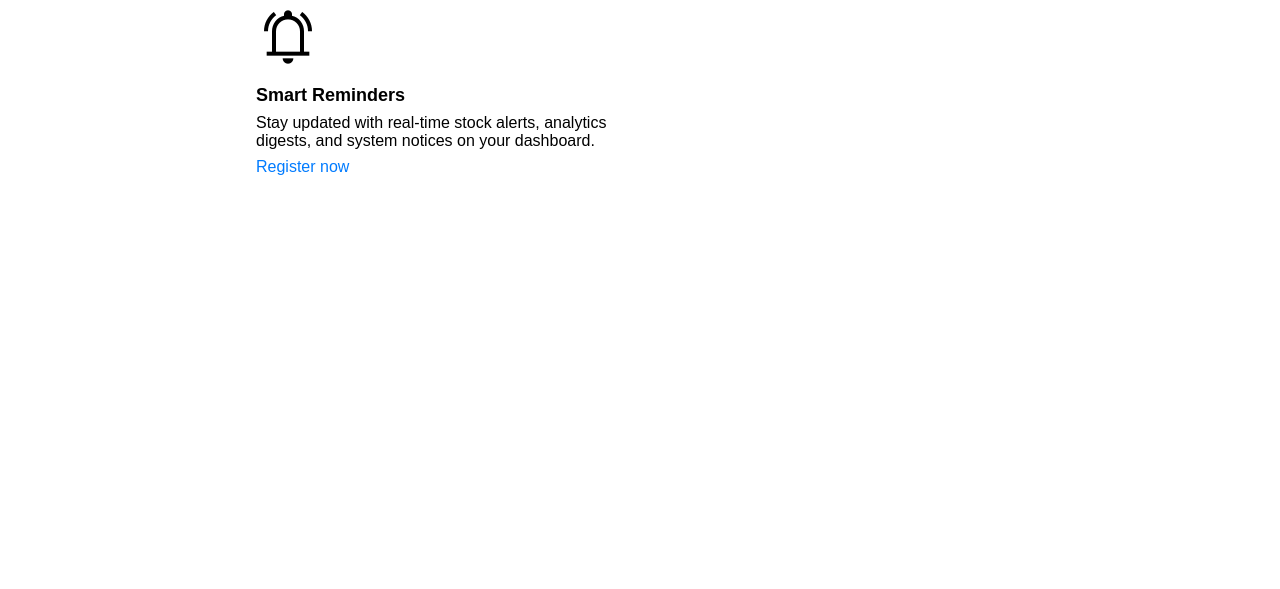
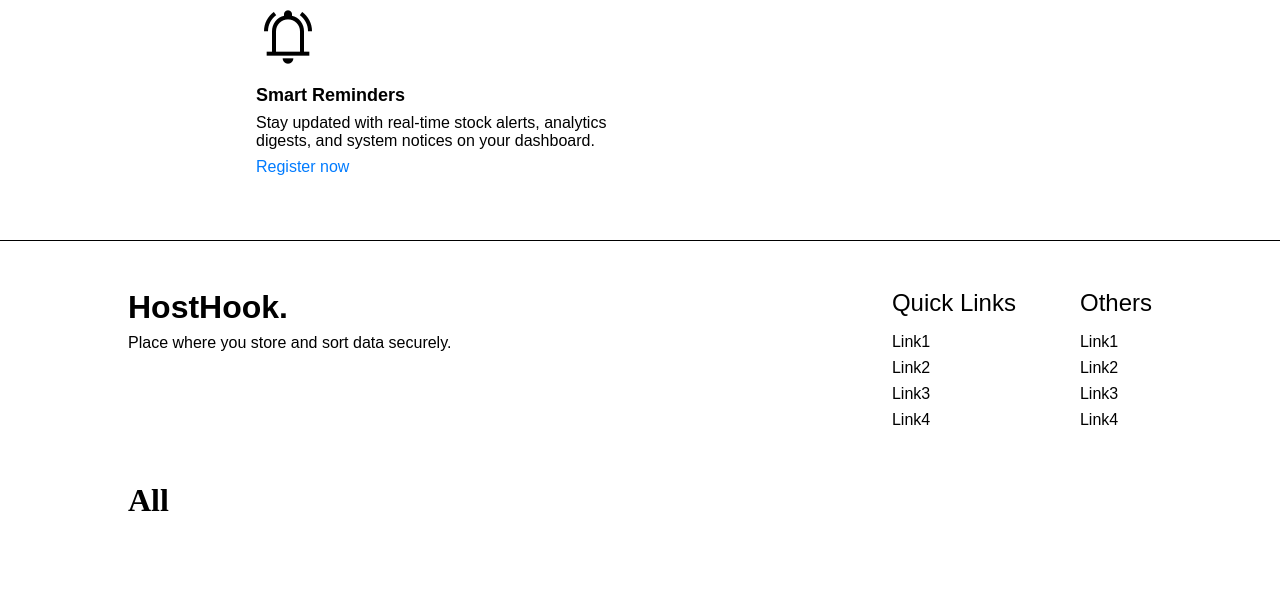
Before and after one commit to sabuka-dumbo/HostHook, a Django app: page / in a window 1280 px wide. Shown: the part 1964-2553 px from the top of the page. Before the commit the page ends 2139 px from the top, so only its background shows below. Run offline with Django 5.2, Linux system fonts and the light colour scheme.

Commit message:
Sep 20, 2026, 8:44 PM

```diff
--- a/HostHook/hhapp/static/css/layout.css
+++ b/HostHook/hhapp/static/css/layout.css
@@ -105,6 +105,91 @@ main {
     border-radius: 6px;
 }
 
+footer {
+    height: max-content;
+    width: calc(100% - 20%);
+    padding: 48px 10%;
+    border-top: 1px solid black;
+    display: flex;
+    flex-direction: column;
+    gap: 32px;
+}
+
+.part1 {
+    width: 100%;
+    height: max-content;
+    display: flex;
+    flex-direction: row;
+    justify-content: space-between;
+}
+
+.p1-p1 {
+    width: 100%;
+    display: flex;
+    flex-direction: column;
+    gap: 8px;
+}
+
+.p1-title {
+    width: 100%;
+    font-size: 32px;
+    font-family: 'Arial', sans-serif;
+    font-weight: bold;
+    margin: 0;
+    padding: 0;
+}
+
+.p1-title2 {
+    width: 100%;
+    height: max-content;
+    font-size: 16px;
+    font-family: 'Arial', sans-serif;
+    font-weight: normal;
+    margin: 0;
+    padding: 0;
+
+}
+
+.p1-p2 {
+    width: 100%;
+    display: flex;
+    flex-direction: row;
+    gap: 64px;
+    justify-content: end;
+}
+
+.fnavs1 {
+    width: max-content;
+    height: max-content;
+}
+
+.fnavs1 h1 {
+    font-size: 24px;
+    font-family: 'Arial', sans-serif;
+    font-weight: normal;
+    margin: 0;
+    padding: 0;
+}
+
+.fnav1-div {
+    width: max-content;
+    height: max-content;
+    margin-top: 16px;
+    display: flex;
+    flex-direction: column;
+    gap: 8px;
+}
+
+.fnav1-div a {
+    font-family: 'Arial', sans-serif;
+    font-size: 16px;
+    font-weight: normal;
+    text-decoration: none;
+    color: black;
+}
+
+
+
 @media (max-width: 768px) {
     nav {
         width: 90%;
--- a/HostHook/hhapp/templates/layout.html
+++ b/HostHook/hhapp/templates/layout.html
@@ -40,7 +40,42 @@
         </main>
 
         <footer>
+            <div class="part1">
+                <div class="p1-p1">
+                    <h1 class="p1-title">HostHook.</h1>
+                    <h2 class="p1-title2">Place where you store and sort data securely.</h2>
+                </div>
 
+                <div class="p1-p2">
+                    <div class="fnavs1">
+                        <h1>Quick Links</h1>
+
+                        <div class="fnav1-div">
+                            <a href="">Link1</a>
+                            <a href="">Link2</a>
+                            <a href="">Link3</a>
+                            <a href="">Link4</a>
+                        </div>
+                    </div>
+
+                    <div class="fnavs1">
+                        <h1>Others</h1>
+
+                        <div class="fnav1-div">
+                            <a href="">Link1</a>
+                            <a href="">Link2</a>
+                            <a href="">Link3</a>
+                            <a href="">Link4</a>
+                        </div>
+                    </div>
+                </div>
+            </div>
+
+            <div class="part2">
+                <div class="p2-p1">
+                    <h1>All</h1>
+                </div>
+            </div>
         </footer>
     </body>
 </html>
```
